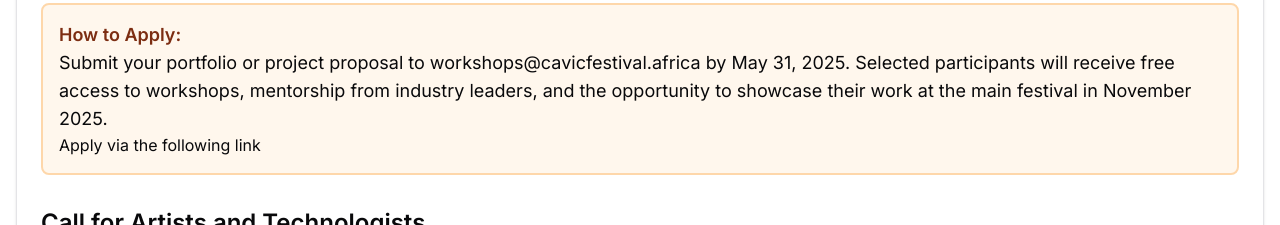
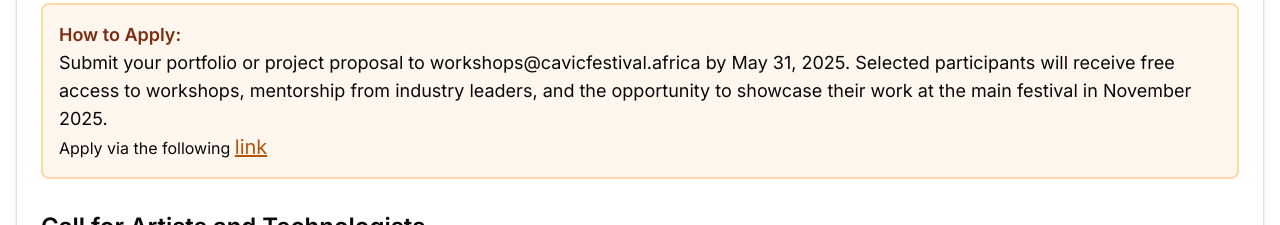
Before and after one commit to gabrielagbese/festival, a Next.js app: page /2025 in a window 1280 px wide. Shown: the part 1480-1705 px from the top of the page. Built offline with nearby package versions, Linux system fonts and the light colour scheme.

Commit message:
link formatting

```diff
--- a/src/app/2025/page.tsx
+++ b/src/app/2025/page.tsx
@@ -104,7 +104,12 @@ function CallToParticipateSection({ data }) {
                                 </p>
                                 <p>
                                     Apply via the following{" "}
-                                    <a href=" https://bit.ly/4ioTspV">link </a>{" "}
+                                    <a
+                                        href=" https://bit.ly/4ioTspV"
+                                        className="underline text-amber-700 text-xl"
+                                    >
+                                        link{" "}
+                                    </a>{" "}
                                 </p>
                             </div>
                         </div>
```
